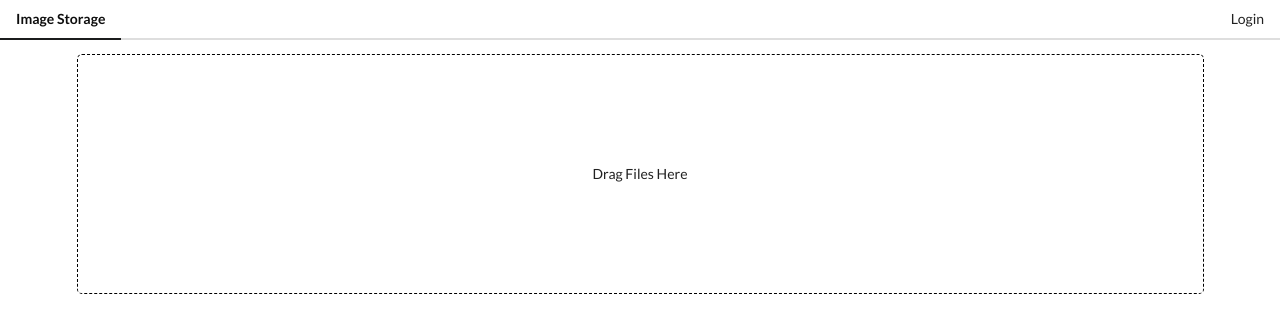
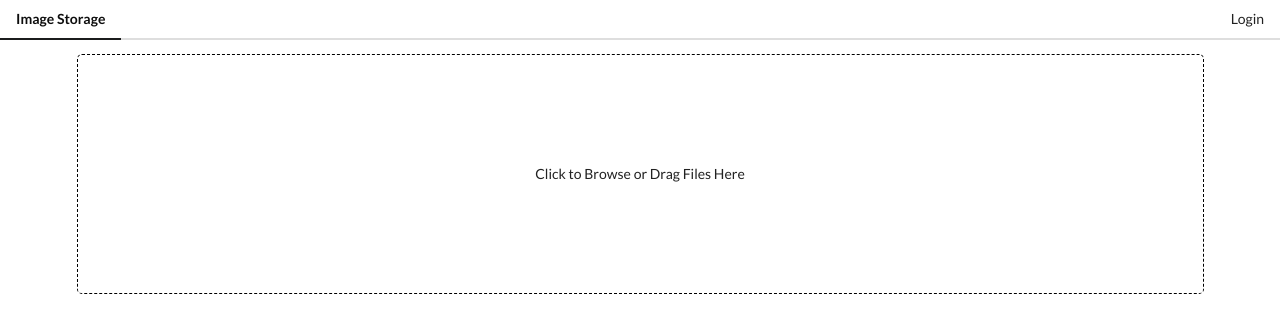
Before and after one commit to DaichiSaito/image-uploader, a Vue app in the folder image-browser/: page /upload in a window 1280 px wide. Shown: the top 332 px of the page. Built offline with nearby package versions, Linux system fonts and the light colour scheme.

Commit message:
L130 File drag/select functionality

```diff
--- a/image-browser/src/components/UploadForm.vue
+++ b/image-browser/src/components/UploadForm.vue
@@ -1,7 +1,7 @@
 <template>
   <div class="dropper">
-    <input type="file" class="drop-input"/>
-    <span>Drag Files Here</span>
+    <input type="file" @change="uploadImages" class="drop-input"/>
+    <span>Click to Browse or Drag Files Here</span>
   </div>
 </template>
 
```
